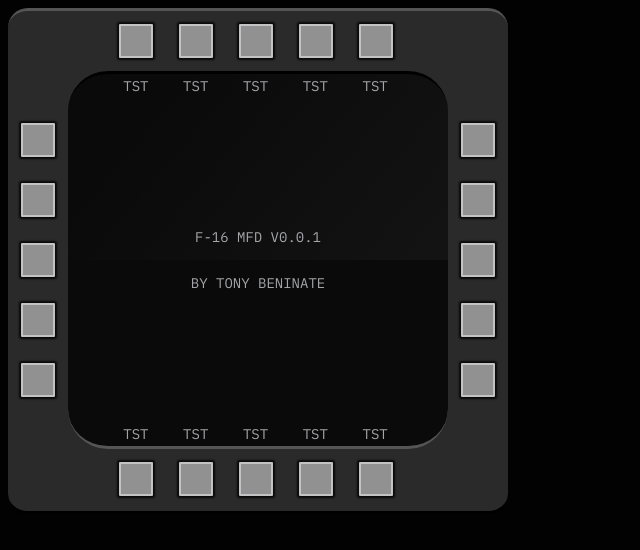
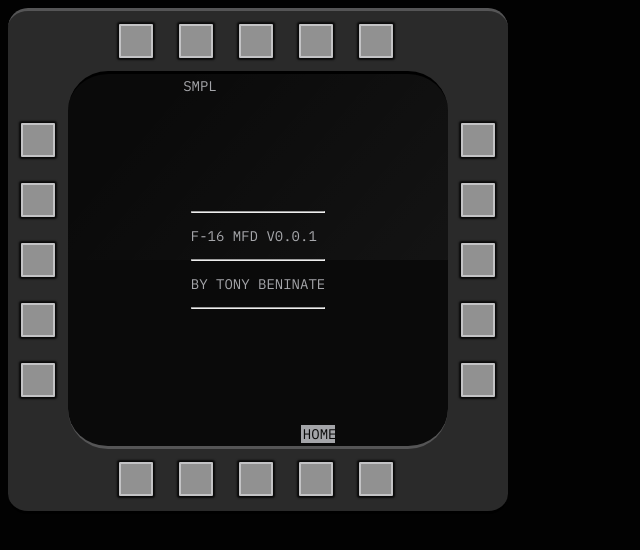
Before and after one commit to tbhockey/f-16-mfd, a plain HTML site: page dist/index.html in a window 1280 px wide. Shown: the whole page, without its empty margins (0-640 px from the left). Drawn offline with nearby package versions, Linux system fonts and the light colour scheme.

Commit message:
Definable OSBs

```diff
--- a/index.html
+++ b/dist/index.html
@@ -31,22 +31,21 @@
         <div class="screen">
           <div class="screen-glare"></div>
           <div class="screen-row">
-            <div class="osb-label" id="osb_label_1">TST</div>
-            <div class="osb-label" id="osb_label_2">TST</div>
-            <div class="osb-label" id="osb_label_3">TST</div>
-            <div class="osb-label" id="osb_label_4">TST</div>
-            <div class="osb-label" id="osb_label_5">TST</div>
+            <div class="osb-label" id="osb_label_1"></div>
+            <div class="osb-label" id="osb_label_2"></div>
+            <div class="osb-label" id="osb_label_3"></div>
+            <div class="osb-label" id="osb_label_4"></div>
+            <div class="osb-label" id="osb_label_5"></div>
           </div>
           <div class="screen-middle">
-            <p>F-16 MFD V0.0.1</p>
-            <p>BY TONY BENINATE</p>
+            <div id="page-content"></div>
           </div>
           <div class="screen-row">
-            <div class="osb-label" id="osb_label_15">TST</div>
-            <div class="osb-label" id="osb_label_14">TST</div>
-            <div class="osb-label" id="osb_label_13">TST</div>
-            <div class="osb-label" id="osb_label_12">TST</div>
-            <div class="osb-label" id="osb_label_11">TST</div>
+            <div class="osb-label" id="osb_label_15"></div>
+            <div class="osb-label" id="osb_label_14"></div>
+            <div class="osb-label" id="osb_label_13"></div>
+            <div class="osb-label" id="osb_label_12"></div>
+            <div class="osb-label" id="osb_label_11"></div>
           </div>
         </div>
 
--- /dev/null
+++ b/dist/script.js
@@ -0,0 +1,56 @@
+// Define data for any OSBs you would like to activate.
+// At least one OSB must be defined and set as "home".
+const data = [
+  {
+    "id": 2,
+    "label": "SMPL",
+    "content": "This is a sample page"
+  },
+  {
+    "id": 12,
+    "label": "Home",
+    "content": "<hr><p>F-16 MFD V0.0.1</p><hr><p>By Tony Beninate</p><hr>",
+    "home": true
+  }
+];
+
+const defaultPageId = data.filter(function(d) { return d.home == true })[0]['id'];
+var activePageId = defaultPageId;
+
+function importData() {
+  $.each(data, function(i, val) {
+    var osbLabel = $("#osb_label_" + val['id']);
+    osbLabel.text(val['label'].toUpperCase());
+  });
+};
+
+function changeActivePage(id) {
+  if(activePageId == id) { id = defaultPageId };
+
+  var osbLabel = $("#osb_label_" + id);
+  var definedData = data.filter(function(d) { return d.id == id });
+
+  if(definedData.length > 0) {
+    $('.osb-label').removeClass('active');
+    osbLabel.addClass('active');
+
+    $('#page-content').html(definedData[0]['content'].toUpperCase());
+  };
+
+  activePageId = id;
+};
+
+$(document).ready(function() {
+
+  $('a.osb').click(function(e) {
+    var id = $(this).prop('id').split("_")[1];
+
+    changeActivePage(id);
+
+    e.preventDefault();
+  });
+
+  importData();
+  changeActivePage(defaultPageId);
+
+});
--- a/style.css
+++ b/dist/style.css
@@ -86,6 +86,7 @@ a.osb:active {
 .osb-label {
   margin: 3px 15.3px;
   padding: 0px 2px;
+  width: 30px;
 }
 
 .osb-label.active {
--- a/script.js
+++ /dev/null
@@ -1,21 +0,0 @@
-$(document).ready(function() {
-
-  var activePage = null;
-
-  $('a.osb').click(function() {
-    var id = $(this).prop('id').split("_")[1];
-    var osbLabel = $("#osb_label_" + id);
-
-    if(activePage == id) {
-      // Deactivate page
-      osbLabel.removeClass('active');
-      activePage = null;
-    } else {
-      // Activate page
-      $('.osb-label').removeClass('active');
-      osbLabel.addClass('active');
-      activePage = id;
-    };
-  });
-
-});
```
Also changed, not shown: 2 other files.
